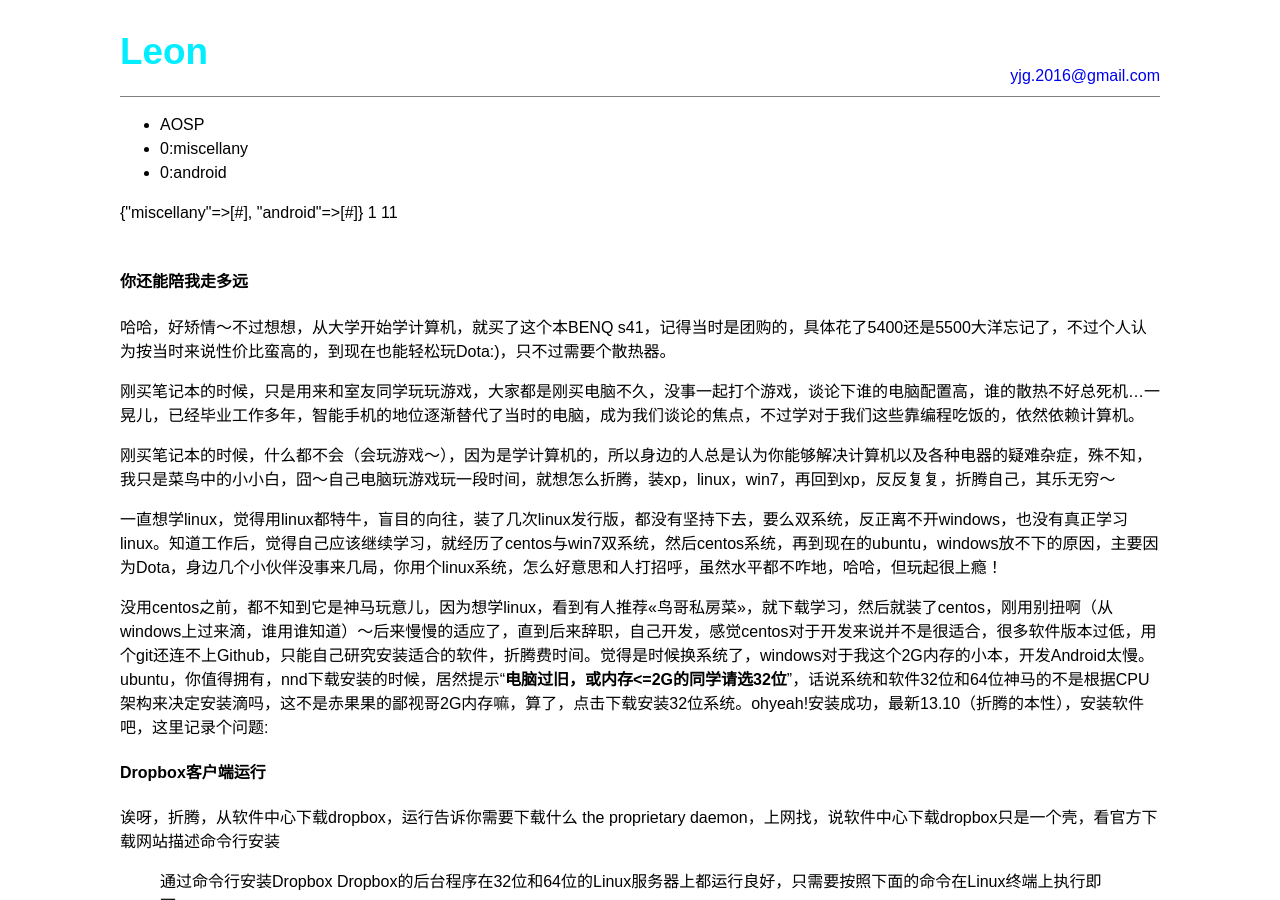
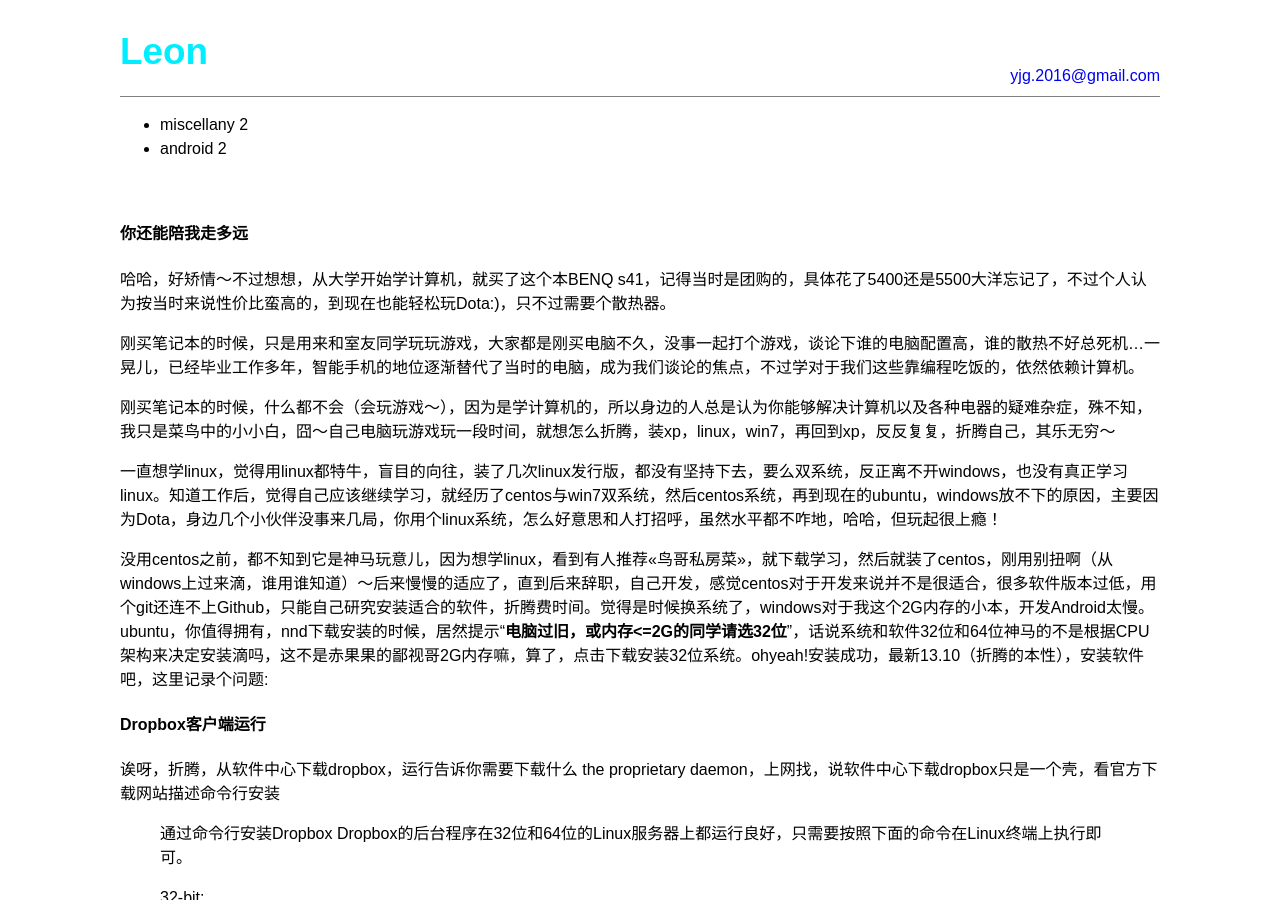
Before and after one commit to leongithub/blog, a Jekyll site: the page built from _posts/miscellany/2013-11-10-os.md, in a window 1280 px wide and 900 px high. Built offline with Jekyll 4.4.1, drawn with Linux system fonts in a browser that asks for light colours; comment, search, counter and statistics services are not loaded.

Commit message:
测试分类

```diff
--- a/_includes/category.html
+++ b/_includes/category.html
@@ -1,23 +1,17 @@
 <div class="category">
 <ul>
-  {% for post in site.categories.android %}
-  <li>
-    {{ post.title }}
-  </li>
-  {% endfor %}
   {% for category in site.categories %}
   <li>
-    0:{{ category[0] }}
+    {{ category[0] }}
+    {% for post in category %}
+        {% capture length %}{{ forloop.length }}{% endcapture %}
+    {% endfor %}
+
+    {{ length }}
   </li>
   {% endfor %}
 </ul>
 
-{{ site.categories }}
 
-{% for post in site.categories.android %}
-    {% capture length %}{{ forloop.length }}{% endcapture %}
-{% endfor %}
 
-{{ length }}
-11
 </div>
```
